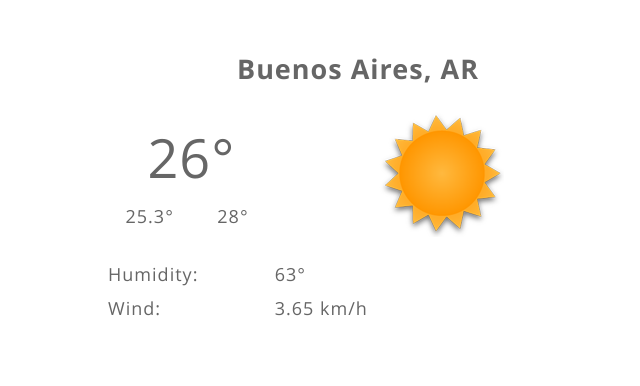
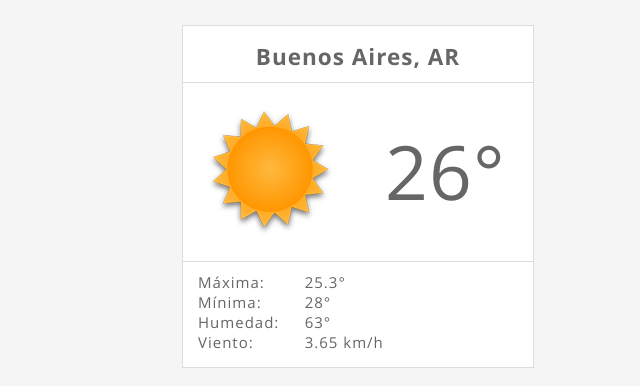
Before and after one commit to durancristhian/Talus, a plain HTML site: page index.html in a window 1280 px wide. Shown: the whole page, without its empty margins (282-922 px from the left). Drawn offline with Linux system fonts and the light colour scheme.

Commit message:
Added new html structure and design

```diff
--- a/css/current-weather.css
+++ b/css/current-weather.css
@@ -1,35 +1,47 @@
+/* Main box */
 .current-weather {
-	margin: 50px auto;
-	width: 500px;
+	background: #fff;
+	border: 1px solid #ddd;
+	margin: 0 auto;
+	padding: 15px 0;
+	width: 350px;
 }
 
-.current-weather__image {
-	height: 125px;
-	margin: 0 auto;
-	width: 125px;
-}
-
-.current-weather__image.sunny {
-	background: url(../img/weather/tick_weather_032.png);
-}
-
+/* Title */
 .current-weather__place {
 	display: block;
 	font-size: 1.5em;
 	font-weight: bold;
+	padding: 0 15px;
 	text-align: center;
 }
 
-.current-weather__row {
-	margin-bottom: 10px;
+/* Image + Temp value */
+.current-weather__temp-wrapper {
+	border-bottom: 1px solid #ddd;
+	border-top: 1px solid #ddd;
+	margin: 10px 0;
+	padding: 25px 0;
 }
 
-.current-weather__temp {
-	display: block;
-	font-size: 3em;
-	padding: 9px 0 10px;
+.current-weather__temp-wrapper .current-weather__image {
+	height: 128px;
+	margin: 0 auto;
+	width: 128px;
 }
 
-.current-weather__wrapper {
-	margin: 25px 0;
+.current-weather__temp-wrapper .current-weather__image.sunny {
+	background: url(../img/weather/tick_weather_032.png);
 }
+
+.current-weather__temp-wrapper .current-weather__temp {
+	display: block;
+	font-size: 5em;
+	line-height: 128px;
+	text-align: center;
+}
+
+/* Weather conditions */
+.current-weather__conditions-wrapper {
+	padding: 0 15px;
+}
--- a/css/layout.css
+++ b/css/layout.css
@@ -4,11 +4,8 @@ html, button, input, select, textarea, .pure-g [class *= "pure-u"] {
 }
 
 body {
-	background: #fff;
+	background: #f5f5f5;
 	color: #666;
-	font-size: 18px;
+	font-size: 15px;
+	padding: 25px;
 }
-
-.align-center {
-	text-align: center;
-}
--- a/index.html
+++ b/index.html
@@ -19,45 +19,39 @@
 				</span>
 			</div>
 			<div class="pure-u-1">
-				<div class="current-weather__wrapper">
+				<div class="current-weather__temp-wrapper">
 					<div class="pure-g">
-						<div class="pure-u-1-3">
-							<div class="align-center">
-								<span class="current-weather__temp">
-									<span class="current-weather__temp-value">26</span>°
-								</span>
-								<div class="pure-g">
-									<div class="pure-u-1-2">
-										<span class="current-weather__temp-min">
-											<span class="current-weather__temp-min-value">25.3</span>°
-										</span>
-									</div>
-									<div class="pure-u-1-2">
-										<span class="current-weather__temp-max">
-											<span class="current-weather__temp-max-value">28</span>°
-										</span>
-									</div>
-								</div>
-							</div>
+						<div class="pure-u-1-2">
+							<div class="current-weather__image sunny"></div>
 						</div>
-						<div class="pure-u-2-3">
-							<div class="current-weather__image sunny"></div>
+						<div class="pure-u-1-2">
+							<span class="current-weather__temp">
+								<span class="current-weather__temp-value">26</span>°
+							</span>
 						</div>
 					</div>
 				</div>
 			</div>
 			<div class="pure-u-1">
-				<div class="current-weather__row">
+				<div class="current-weather__conditions-wrapper">
 					<div class="pure-g">
-						<div class="pure-u-1-3">Humidity:</div>
+						<div class="pure-u-1-3">Máxima:</div>
+						<div class="pure-u-2-3">
+							<span class="current-weather__temp-min">
+								<span class="current-weather__temp-min-value">25.3</span>°
+							</span>
+						</div>
+						<div class="pure-u-1-3">Mínima:</div>
+						<div class="pure-u-2-3">
+							<span class="current-weather__temp-max">
+								<span class="current-weather__temp-max-value">28</span>°
+							</span>
+						</div>
+						<div class="pure-u-1-3">Humedad:</div>
 						<div class="pure-u-2-3">
 							<span class="current-weather__humidity">63</span>°
 						</div>
-					</div>
-				</div>
-				<div class="current-weather__row">
-					<div class="pure-g">
-						<div class="pure-u-1-3">Wind:</div>
+						<div class="pure-u-1-3">Viento:</div>
 						<div class="pure-u-2-3">
 							<span class="current-weather__wind">3.65</span> km/h
 						</div>
@@ -67,7 +61,7 @@
 		</div>
 	</div>
 
-	<script src="js/jquery-2.1.3.min.js"></script>
+	<!-- <script src="js/jquery-2.1.3.min.js"></script> -->
 	<!-- <script src="js/app.js"></script> -->
 </body>
 </html>
```
